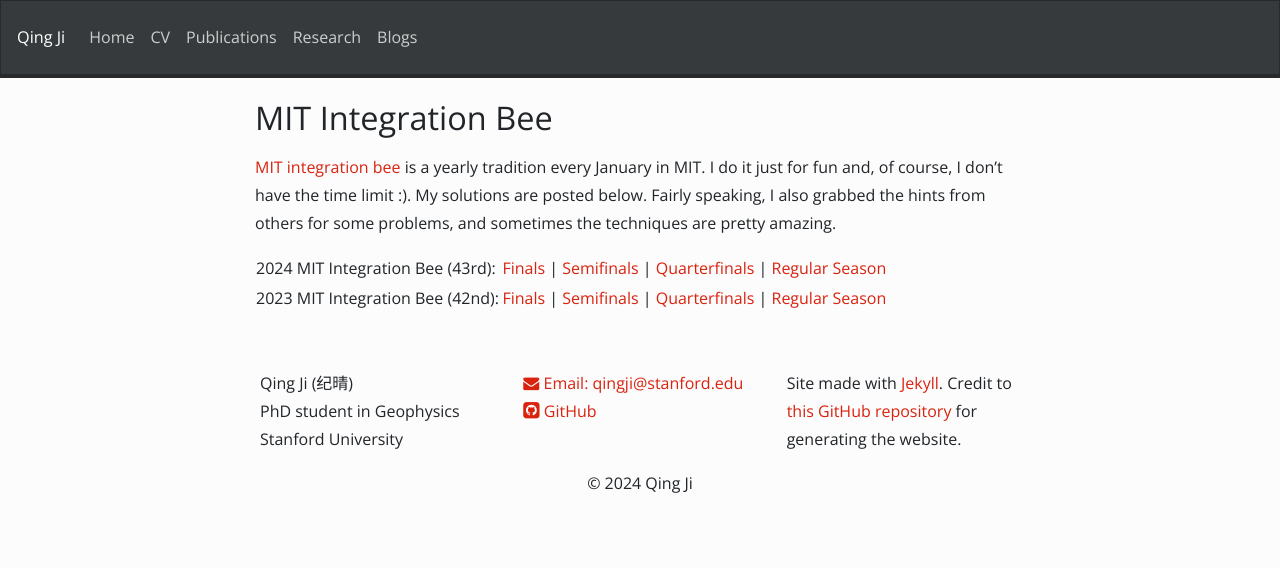
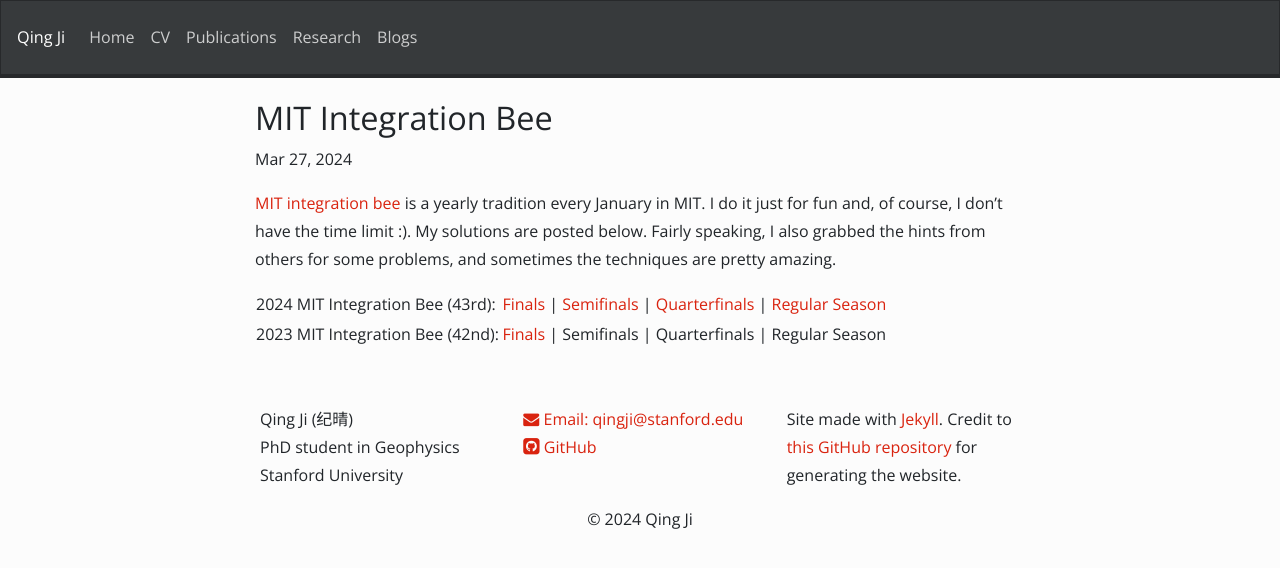
Before and after one commit to NickJi98/NickJi98.github.io, a Jekyll site: the page built from _posts/MIT_integration.md, in a window 1280 px wide. Shown: the top 568 px of the page. Built offline with Jekyll 4.4.1, drawn with Linux system fonts in a browser that asks for light colours; nearby versions of some CDN libraries; a style sheet for code colours, icons or effects is not loaded; part of the change alters nothing that is shown.

Commit message:
Update posts

```diff
--- a/_posts/2024-03-27-MIT.md
+++ b/_posts/MIT_integration.md
@@ -1,6 +1,7 @@
 ---
 title: "MIT Integration Bee"
 layout: postlay
+date: 2024-03-27
 ---
 
 <p><a href="https://math.mit.edu/~yyao1/integrationbee.html" target="_blank">MIT integration bee</a> is a yearly tradition every January in MIT. I do it just for fun and, of course, I don't have the time limit :). My solutions are posted below. Fairly speaking, I also grabbed the hints from others for some problems, and sometimes the techniques are pretty amazing.</p>
@@ -17,7 +18,7 @@ layout: postlay
   <tr>
     <td>2023 MIT Integration Bee (42nd):</td>
     <td>
-    <a href="{{ site.url }}{{ site.baseurl }}/_data/files/MIT_integration/2023_Finals.pdf" target="_blank">Finals</a> | <a href="{{ site.url }}{{ site.baseurl }}/_data/files/MIT_integration/2023_Semifinals.pdf" target="_blank">Semifinals</a> | <a href="{{ site.url }}{{ site.baseurl }}/_data/files/MIT_integration/2023_Quarterfinals.pdf" target="_blank">Quarterfinals</a> | <a href="{{ site.url }}{{ site.baseurl }}/_data/files/MIT_integration/2023_Regular.pdf" target="_blank">Regular Season</a>
+    <a href="{{ site.url }}{{ site.baseurl }}/_data/files/MIT_integration/2023_Finals.pdf" target="_blank">Finals</a> | Semifinals | Quarterfinals | Regular Season
     </td>
   </tr>
 </table>
```
